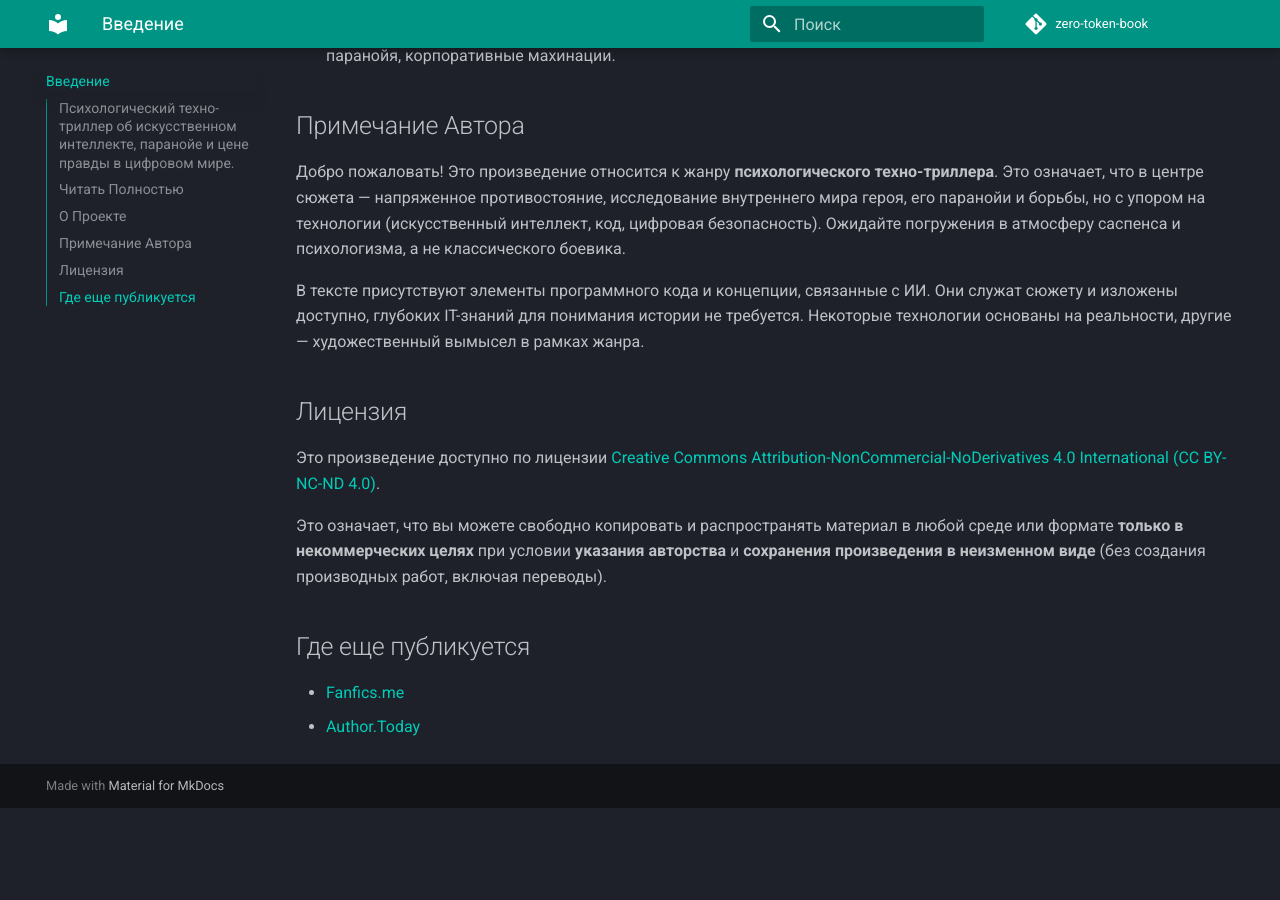
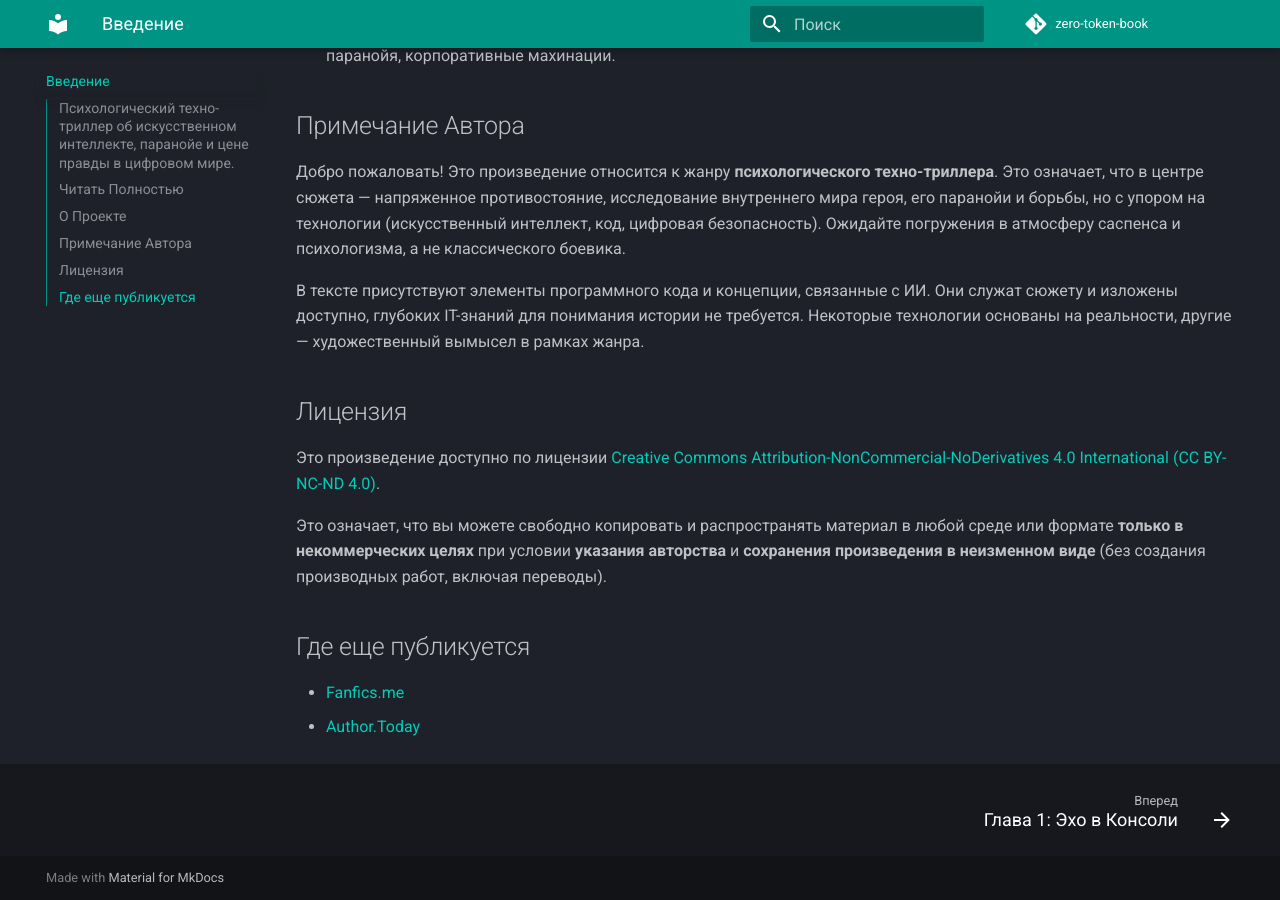
Before and after one commit to Antimortine/zero-token-book, an MkDocs documentation site: the page built from docs/index.md, in a window 1280 px wide and 900 px high, scrolled down 2187 px. Built offline with MkDocs 1.6.1 and Material for MkDocs 9.7.7, drawn with Linux system fonts in a browser that asks for light colours; comment, search, counter and statistics services are not loaded; before the commit the page ends 2995 px from its top, so only the background shows below that.

Commit message:
Добавил navigation.footer

```diff
--- a/mkdocs.yml
+++ b/mkdocs.yml
@@ -24,6 +24,7 @@ theme:
     - navigation.sections # Группировка страниц в боковой панели
     - navigation.expand # Автоматически разворачивать активные разделы
     - navigation.top # Кнопка "Наверх"
+    - navigation.footer  # Это может включать нижнюю навигацию Next/Prev
     - search.suggest # Подсказки при поиске
     - search.highlight # Подсветка найденных слов
     - content.code.annotate # Возможность добавлять аннотации к коду
```
